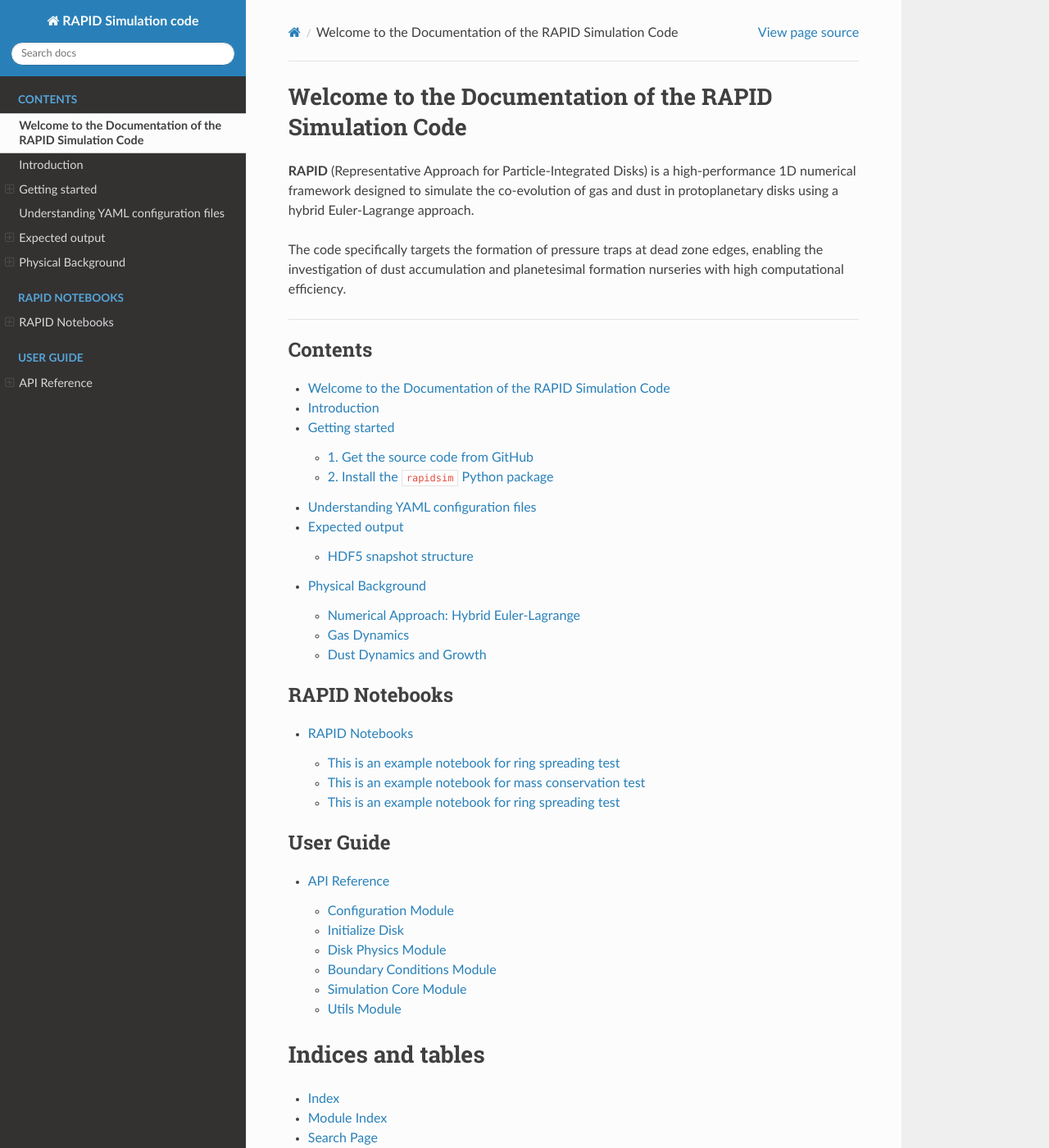
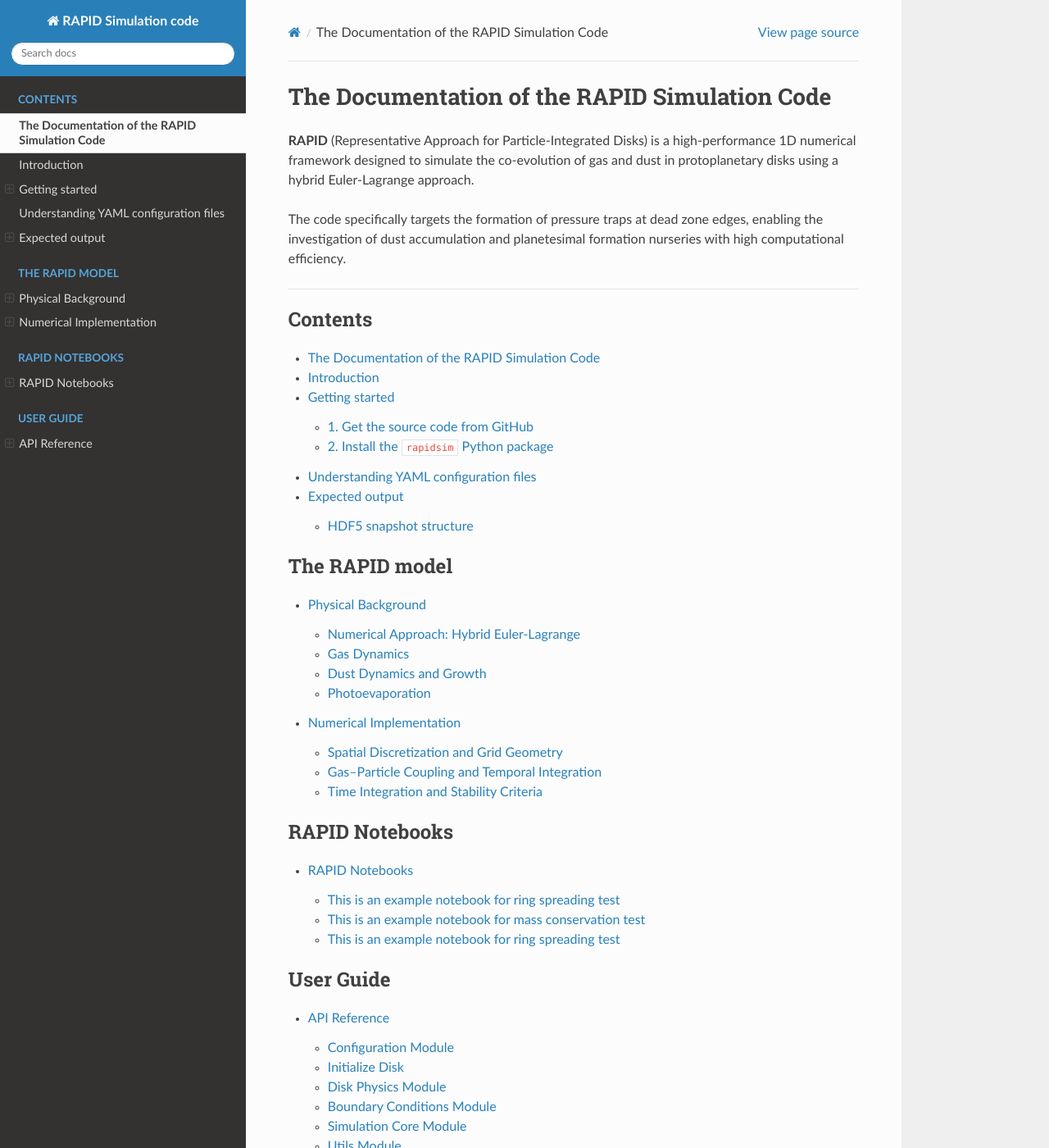
Before and after one commit to tnehezd/RAPID-docs, a Sphinx documentation site: the page built from docs/index.rst, in a window 1280 px wide and 1400 px high. Shown: the whole window at 82% size. Built offline with Sphinx 7.4.7 and the Read the Docs theme 3.1.0, drawn with Linux system fonts in a browser that asks for light colours; some of the changed lines change nothing that is shown.

Commit message:
doc: add numerical impl

```diff
--- a/docs/index.rst
+++ b/docs/index.rst
@@ -1,7 +1,7 @@
 .. Your C Project Name documentation master file, created by
    sphinx-quickstart.
 
-Welcome to the Documentation of the RAPID Simulation Code
+The Documentation of the RAPID Simulation Code
 =========================================================
 
 **RAPID** (Representative Approach for Particle-Integrated Disks) is a high-performance 1D numerical framework
@@ -20,7 +20,13 @@ dust accumulation and planetesimal formation nurseries with high computational e
    self
    intro.rst
    getting_started.rst
+
+.. toctree::
+   :maxdepth: 2
+   :caption: The RAPID model
+
    physical_background.rst
+   numerical_impl.rst
 
 .. toctree::
    :maxdepth: 2
--- /dev/null
+++ b/docs/numerical_impl.rst
@@ -0,0 +1,199 @@
+Numerical Implementation
+========================
+
+The numerical implementation of ``RAPID`` solves the 1D hybrid Eulerian–Lagrangian gas and dust evolution equations presented in :ref:`governing_equations`. The code is modular and open source, written in C++ with OpenMP-based multithreading for parallel execution. Individual physical processes are handled by separate routines.
+
+The gas phase is treated as a continuous fluid evolved on a fixed Eulerian grid, using the viscous evolution equation. The dust phase is modeled by integrating the equations of motion of individual Lagrangian particles.
+
+Spatial Discretization and Grid Geometry
+----------------------------------------
+
+``RAPID`` supports both equidistant linear and logarithmic radial grids for the gas component. For a linear grid, the radial coordinates of cell centers are defined as
+
+.. math::
+   :label: radial_grid
+
+   r_i = r_{\min} + \left(i-\frac{1}{2}\right)\Delta r,
+
+where
+
+.. math::
+
+   \Delta r = \frac{r_{\max}-r_{\min}}{N_{\mathrm{grid}}},
+
+and :math:`N_{\mathrm{grid}}` is the number of physical cells. For a logarithmic grid, the local spacings :math:`\Delta r_i = r_{i+1}-r_i` are used in the finite-difference operators and particle mapping (see :ref:`dust_mapping`).
+
+The gas surface density :math:`\Sigma_{\mathrm{g}}` is updated using an explicit Forward-Time Central-Space (FTCS) finite-difference scheme, which is second-order accurate in space and first-order accurate in time. The viscous evolution equation (see :eq:`gaseq1d`) is formulated in terms of the combined variable
+
+.. math::
+
+   u \equiv \nu\Sigma_{\mathrm{g}},
+
+where :math:`\nu` is the kinematic viscosity. After each update, the physical surface density is recovered as
+
+.. math::
+
+   \Sigma_{\mathrm{g}} = \frac{u}{\nu}.
+
+To formulate the numerical operator, the spatial derivatives are expanded using the product rule. The inner derivative, multiplied by :math:`r^{1/2}`, gives
+
+.. math::
+
+   r\frac{\partial u}{\partial r}+\frac{1}{2}u.
+
+Taking the outer radial derivative yields
+
+.. math::
+   :label: expanded_viscous_operator
+
+   \frac{\partial}{\partial r}
+   \left(r\frac{\partial u}{\partial r}+\frac{1}{2}u\right)
+   =
+   r\frac{\partial^2u}{\partial r^2}
+   +\frac{3}{2}\frac{\partial u}{\partial r}.
+
+Multiplying by the prefactor :math:`3/r` from the viscous evolution equation gives
+
+.. math::
+
+   \frac{3}{r}
+   \left(
+   r\frac{\partial^2u}{\partial r^2}
+   +\frac{3}{2}\frac{\partial u}{\partial r}
+   \right)
+   =
+   3\frac{\partial^2u}{\partial r^2}
+   +\frac{9}{2r}\frac{\partial u}{\partial r}.
+
+For a generic radial cell :math:`i`, the corresponding spatial operator is evaluated using second-order central differences:
+
+.. math::
+   :label: discrete_viscous_operator
+
+   \begin{aligned}
+   &\left[
+   \frac{\partial}{\partial r}
+   \left(
+   r^{1/2}\frac{\partial}{\partial r}(ur^{1/2})
+   \right)
+   \right]_i
+   \approx {}\\
+   &\quad C_{2,i}
+   \frac{u_{i+1}-2u_i+u_{i-1}}{\Delta r^2}
+   +C_{1,i}
+   \frac{u_{i+1}-u_{i-1}}{2\Delta r},
+   \end{aligned}
+
+where the coefficients include the local kinematic viscosity:
+
+.. math::
+
+   C_{2,i}=3\nu(r_i), \qquad
+   C_{1,i}=\frac{9\nu(r_i)}{2r_i}.
+
+Gas–Particle Coupling and Temporal Integration
+----------------------------------------------
+
+The interaction between the gas disk and dust particles is implemented using one-way coupling. Aerodynamic drag from the surrounding gas affects the motion of the dust particles, while the back-reaction of the dust on the gas is neglected in the current version of the code.
+
+The radial positions of the Lagrangian particles are advanced using a fourth-order Runge–Kutta (RK4) scheme. For a particle at position :math:`r_k` with radial drift velocity :math:`v_{\mathrm{r,d}}(r)`, the four intermediate slopes are
+
+.. math::
+   :label: rk4_slopes
+
+   \begin{aligned}
+   k_1 &= v_{\mathrm{r,d}}(r_k),\\
+   k_2 &= v_{\mathrm{r,d}}\left(r_k+\frac{1}{2}\Delta t\,k_1\right),\\
+   k_3 &= v_{\mathrm{r,d}}\left(r_k+\frac{1}{2}\Delta t\,k_2\right),\\
+   k_4 &= v_{\mathrm{r,d}}\left(r_k+\Delta t\,k_3\right).
+   \end{aligned}
+
+The updated particle position is calculated from the weighted average of these slopes:
+
+.. math::
+   :label: rk4_update
+
+   r_k^{\mathrm{new}}
+   =
+   r_k+\frac{\Delta t}{6}
+   \left(k_1+2k_2+2k_3+k_4\right).
+
+Local gas properties required at the intermediate stages are interpolated linearly to the particle position. For a particle at :math:`r_k` between two neighbouring grid points, :math:`r_i\leq r_k<r_{i+1}`, a gas property :math:`q` is evaluated as
+
+.. math::
+   :label: linear_interpolation
+
+   q(r_k)
+   =
+   q_i+
+   \frac{q_{i+1}-q_i}{r_{i+1}-r_i}(r_k-r_i),
+
+where :math:`q_i` and :math:`q_{i+1}` are the values at the neighbouring grid points.
+
+Because the dust is represented by discrete Lagrangian particles, its spatial distribution can become sparse and uneven. To obtain a continuous dust surface density field :math:`\Sigma_{\mathrm{d}}` for dust-growth calculations, the particle distribution is mapped back onto the Eulerian grid using the methods described in :ref:`dust_mapping`.
+
+Time Integration and Stability Criteria
+---------------------------------------
+
+The main integration loop adaptively adjusts the computational time step :math:`\Delta t` to satisfy the stability constraints associated with gas evolution, photoevaporation, and dust transport.
+
+First, the explicit FTCS scheme for viscous gas evolution imposes the following stability constraint:
+
+.. math::
+   :label: viscous_timestep
+
+   \Delta t_{\mathrm{visc}}
+   =
+   \min_i\left[
+   C_{\mathrm{visc}}\frac{\Delta r_i^2}{2\nu_i}
+   \right],
+
+where :math:`C_{\mathrm{visc}}=0.35` is the viscous safety factor, :math:`\Delta r_i` is the local radial spacing, and :math:`\nu_i` is the local kinematic viscosity. This constraint limits the amount of viscous diffusion occurring during a single time step.
+
+When photoevaporation is enabled, an additional constraint prevents a cell from losing too much of its gas surface density in one step:
+
+.. math::
+   :label: photoevap_timestep
+
+   \Delta t_{\mathrm{photo}}
+   =
+   0.15\min_i
+   \left(
+   \frac{\Sigma_{\mathrm{g},i}}
+   {\dot{\Sigma}_{\mathrm{photo},i}}
+   \right).
+
+The movement of the Lagrangian dust particles is also constrained by a Courant–Friedrichs–Lewy (CFL) condition:
+
+.. math::
+   :label: dust_timestep
+
+   \Delta t_{\mathrm{dust}}
+   =
+   C_{\mathrm{dust}}
+   \frac{\Delta r}{v_{\mathrm{drift,max}}},
+
+where :math:`C_{\mathrm{dust}}=0.40` is the dust safety factor and :math:`v_{\mathrm{drift,max}}` is computed by ``getMaximumDriftVelocity``.
+
+The new time step is selected as the minimum of the applicable constraints:
+
+.. math::
+   :label: new_timestep
+
+   \Delta t_{\mathrm{new}}
+   =
+   \min\left(
+   \Delta t_{\mathrm{visc}},
+   \Delta t_{\mathrm{photo}},
+   \Delta t_{\mathrm{dust}}
+   \right).
+
+To reduce abrupt changes caused by variations in the calculated drift velocity, the code applies temporal smoothing:
+
+.. math::
+   :label: timestep_smoothing
+
+   \Delta t^n
+   =
+   0.7\Delta t^{n-1}
+   +0.3\Delta t_{\mathrm{new}}.
--- a/docs/physical_background.rst
+++ b/docs/physical_background.rst
@@ -57,3 +57,13 @@ The actual particle size :math:`a` is the minimum of the exponential growth valu
 
 .. math::
    a = \min(a_{frag}, a_{drift}, a_{df}, a_0 e^{t/\tau_{grow}})
+
+
+Photoevaporation
+----------------
+
+RAPID includes prescriptions for internally driven photoevaporation, in which high-energy radiation from the central star heats disk gas and drives a wind. The resulting mass loss can compete with viscous accretion, leading to the formation of a gap and ultimately contributing to disk dispersal.
+
+Two photoevaporation prescriptions are available, based on the models of Owen et al. and Picogna et al. They differ in their adopted mass-loss profiles and can produce different gap locations and disk dispersal timescales.
+
+Detailed governing equations for the gas and dust components, including the viscosity prescription, dust radial drift, grain-size barriers, dead-zone model, and photoevaporation, are presented in the following section.
```
